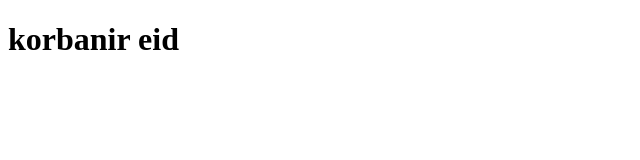
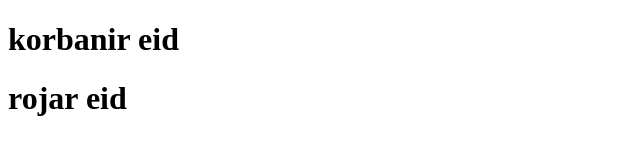
Before and after one commit to Sanjida1929/work5, a plain HTML site: page index.html in a window 1280 px wide. Shown: the whole page, without its empty margins (0-640 px from the left). Drawn offline with Linux system fonts and the light colour scheme.

Commit message:
first commit

```diff
--- a/index.html
+++ b/index.html
@@ -7,5 +7,6 @@
 </head>
 <body>
     <h1>korbanir eid</h1>
+    <h1>rojar eid</h1>
 </body>
 </html>
```
